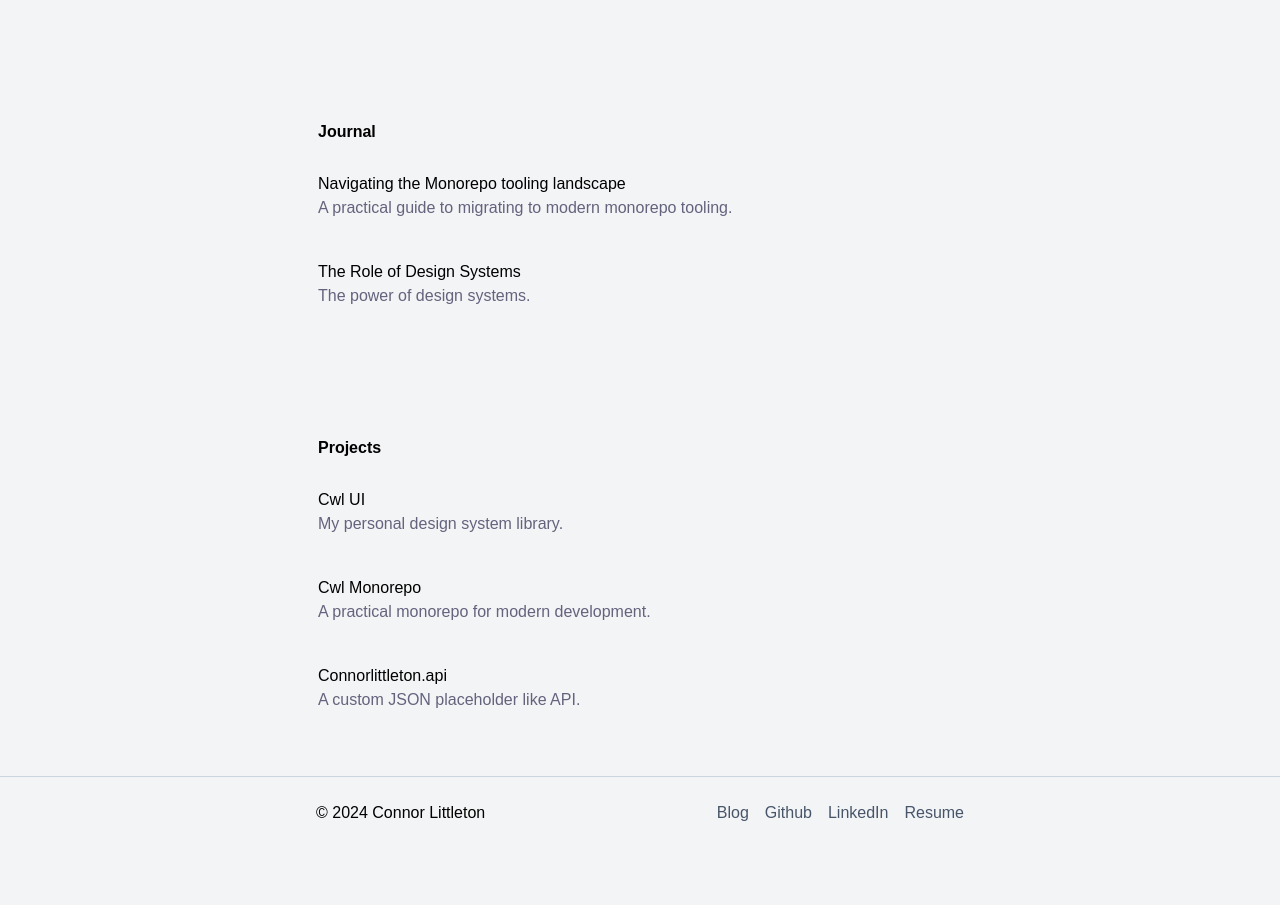
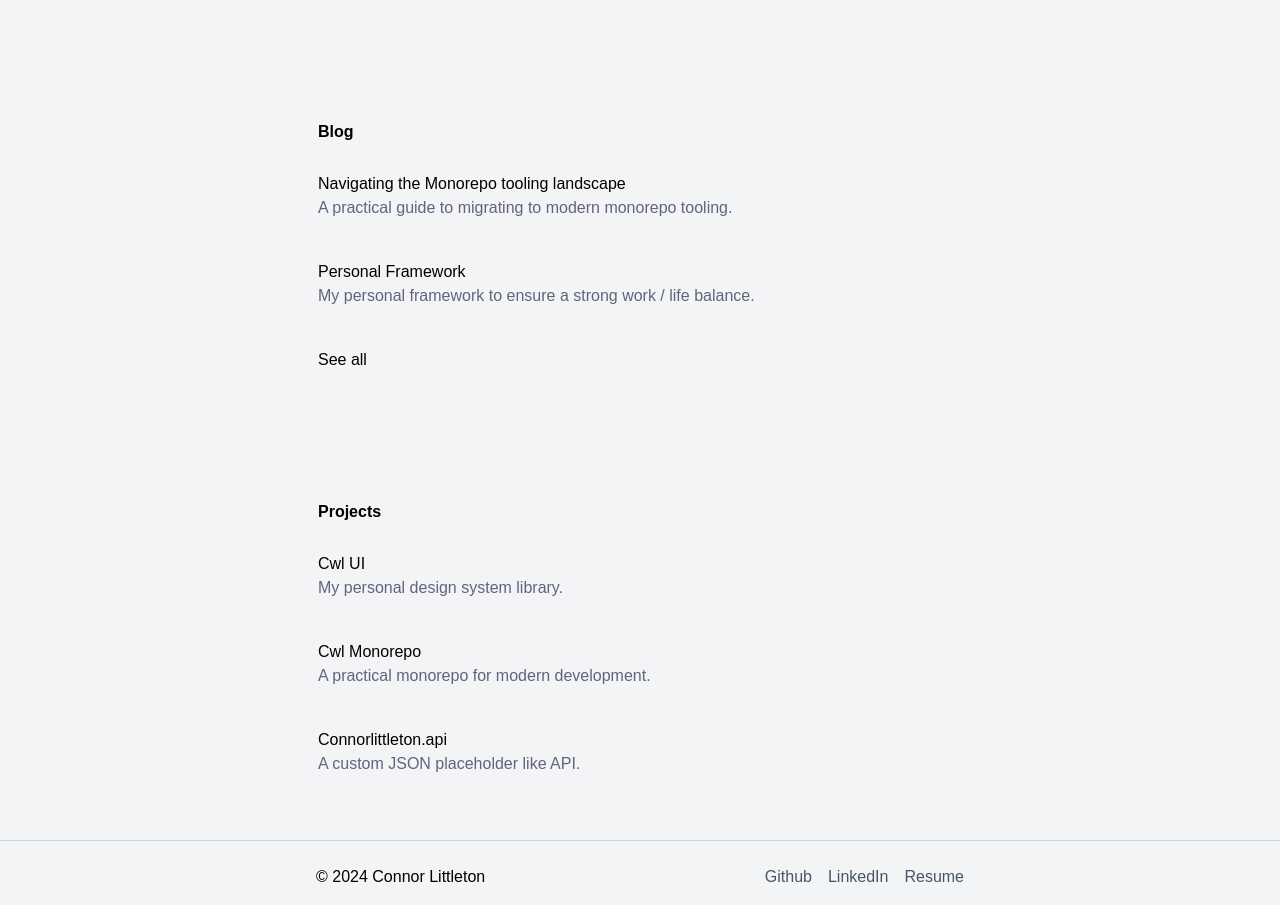
Before and after one commit to Littletonconnor/connorlittleton.dev, an Astro site: page / in a window 1280 px wide. Shown: the part 360-1265 px from the top of the page. Before the commit the page ends 1201 px from the top, so only its background shows below. Built offline with nearby package versions, Linux system fonts and the light colour scheme; Astro itself is replaced by a stand-in of ours; a web font is replaced by a local one.

Commit message:
Update homepage to link out to blog page

```diff
--- a/src/components/Footer.astro
+++ b/src/components/Footer.astro
@@ -1,9 +1,5 @@
 ---
 const navLinks = [
-  {
-    label: "Blog",
-    url: "/blog",
-  },
   {
     label: "Github",
     url: "https://github.com/Littletonconnor",
--- a/src/pages/index.astro
+++ b/src/pages/index.astro
@@ -11,10 +11,10 @@ import Layout from "../layouts/Layout.astro";
       about how to scale effective teams.
     </p>
     <div class="-mb-3 mt-16 sm:mt-32">
-      <span class="mb-5 block font-semibold sm:mb-4">Journal</span>
+      <span class="mb-5 block font-semibold sm:mb-4">Blog</span>
       <div class="flex flex-col gap-7 sm:gap-4">
         <a
-          href="/blog/monorepo"
+          href="/blog/monorepos"
           class="-mx-3 flex flex-col rounded-md px-3 no-underline hover:bg-[#e7e6e6] dark:hover:bg-gray-200 sm:py-3"
         >
           <span>Navigating the Monorepo tooling landscape</span>
@@ -23,11 +23,17 @@ import Layout from "../layouts/Layout.astro";
           >
         </a>
         <a
-          href="/blog/design-systems"
+          href="/blog/personal-framework"
           class="-mx-3 flex flex-col rounded-md px-3 no-underline hover:bg-[#e7e6e6] dark:hover:bg-gray-200 sm:py-3"
         >
-          <span>The Role of Design Systems</span>
-          <span class="text-[#63637D]">The power of design systems.</span>
+          <span>Personal Framework</span>
+          <span class="text-[#63637D]">My personal framework to ensure a strong work / life balance.</span>
+        </a>
+        <a
+          href="/blog"
+          class="-mx-3 flex flex-col rounded-md px-3 no-underline w-fit hover:underline sm:py-3"
+        >
+          <span>See all</span>
         </a>
       </div>
     </div>
```
